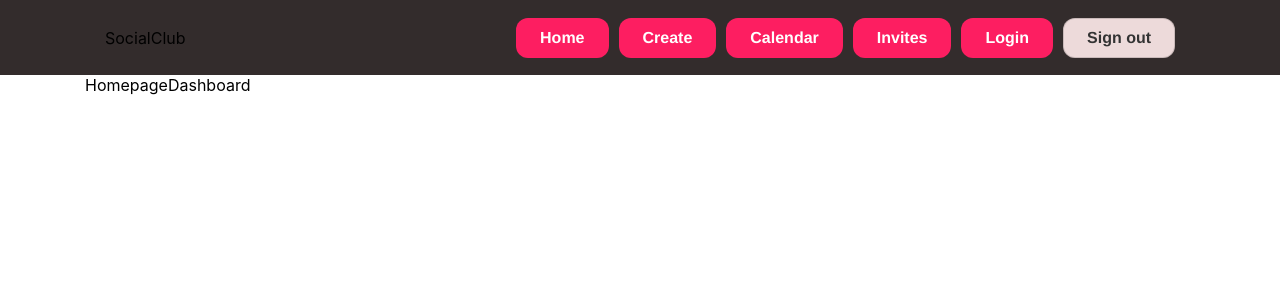
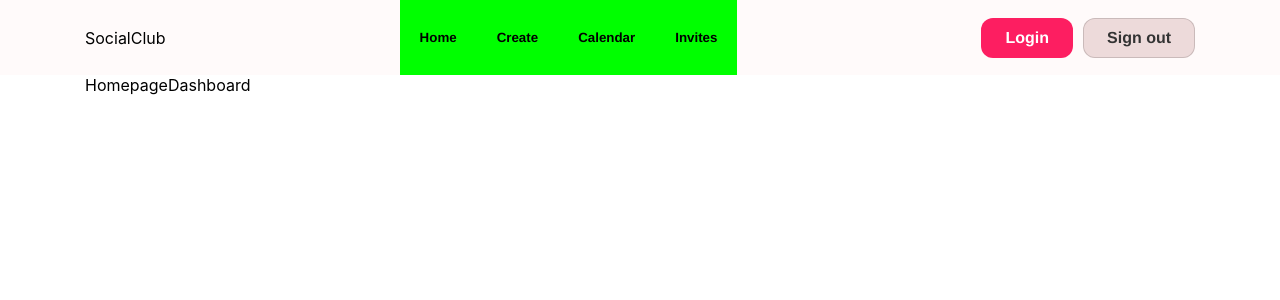
Before and after one commit to tom-horne/diss-app, a Next.js app: page / in a window 1280 px wide. Shown: the top 300 px of the page. Built offline with nearby package versions, Linux system fonts and the light colour scheme.

Commit message:
nav button and move fetch data back into dashboard from event card component

```diff
--- /dev/null
+++ b/components/Button/NavButton.js
@@ -0,0 +1,25 @@
+import React from 'react'
+import styled from 'styled-components';
+
+const StyledNavButton = styled.button`
+  font-family: 'Nunito Sans', 'Helvetica Neue', Helvetica, Arial, sans-serif;
+  font-weight: 700;
+  border: 0;
+  cursor: pointer;
+  /* display: inline-block; */
+  line-height: 1;
+  /* margin-left: 10px; */
+  background-color: #00ff00;
+  color: "black";
+  height: 75px;
+  padding: 0 20px;
+`;
+
+const NavButton = ({label}) => {
+
+  return (
+    <StyledNavButton>{label}</StyledNavButton>
+  )
+}
+
+export default NavButton
--- a/components/Header/Header.js
+++ b/components/Header/Header.js
@@ -5,9 +5,10 @@ import Link from 'next/link';
 import NavItem from "../NavItem/NavItem";
 import Image from 'next/image'
 import Button from '../Button/Button';
+import NavButton from "../Button/NavButton";
 
 const Outer = styled.header`
-  background: #332c2c;
+  background: #fffafa;
 
 `;
 
@@ -16,10 +17,11 @@ const Wrapper = styled.div`
   max-height: 150px;
   height: 75px;
   /* min-height: 150px; */
-  padding: 15px 20px;
+  /* padding: 15px 20px; */
   display: flex;
   align-items: center;
   justify-content: space-between;
+
 `;
 
 const NavItems = styled.ul`
@@ -139,13 +141,15 @@ const Header = () => {
                   </a>
                 </Link>
               </div>
+
+                <div>
+                  <NavButton label="Home"/>
+                  <NavButton label="Create"/>
+                  <NavButton label="Calendar"/>
+                  <NavButton label="Invites"/>
+                </div>
+
               <NavItems>
-                <div>
-                  <Button primary size="large" label="Home"/>
-                  <Button primary size="large" label="Create"/>
-                  <Button primary size="large" label="Calendar"/>
-                  <Button primary size="large" label="Invites"/>
-                </div>
 
                 {/* {data?.data.global?.navigation?.panels && data.data.global.navigation.panels.map(item => (
                   <NavItem item={item} />
```
Also changed, not shown: components/EventCard/EventCard.js (+27 -37 lines), components/EventCard/StyledEventCard.js (deleted, +0 -16 lines), pages/dashboard/index.js (+31 -45 lines), pages/index.js (+8 -0 lines).
